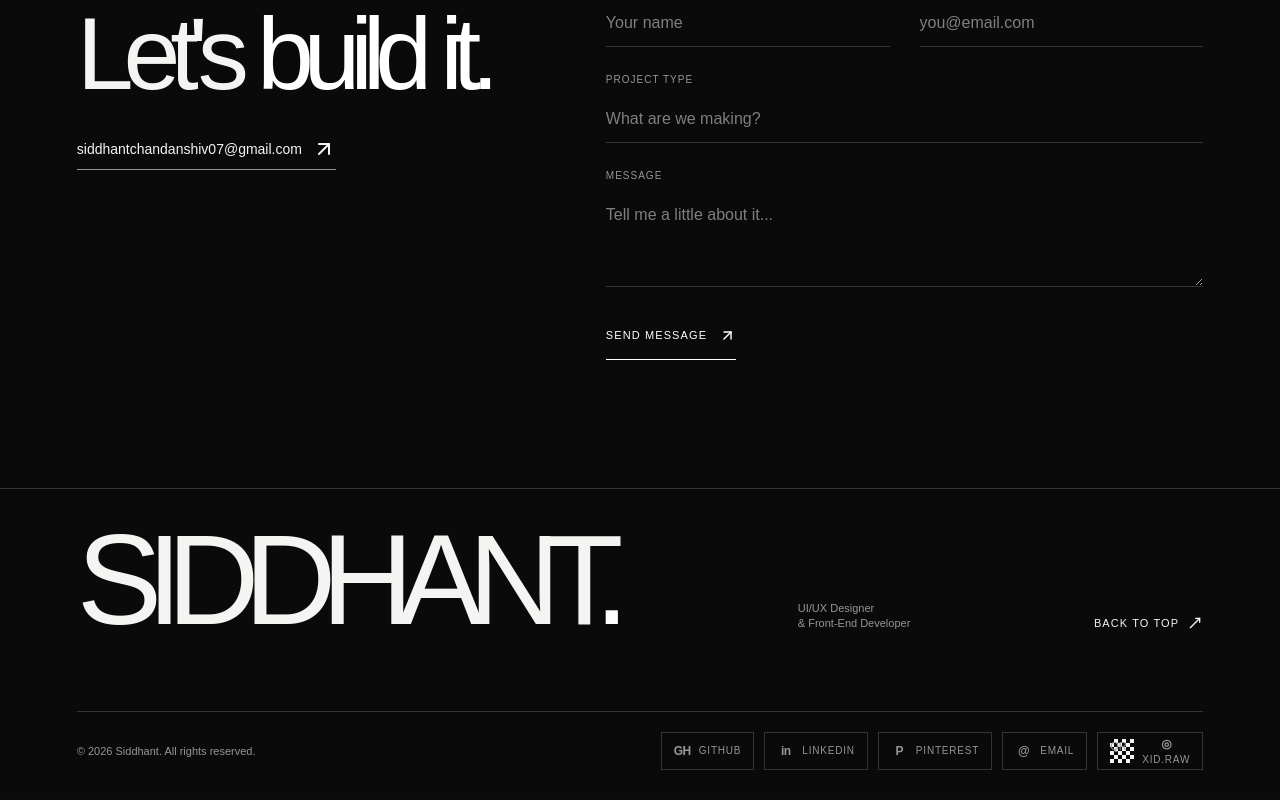
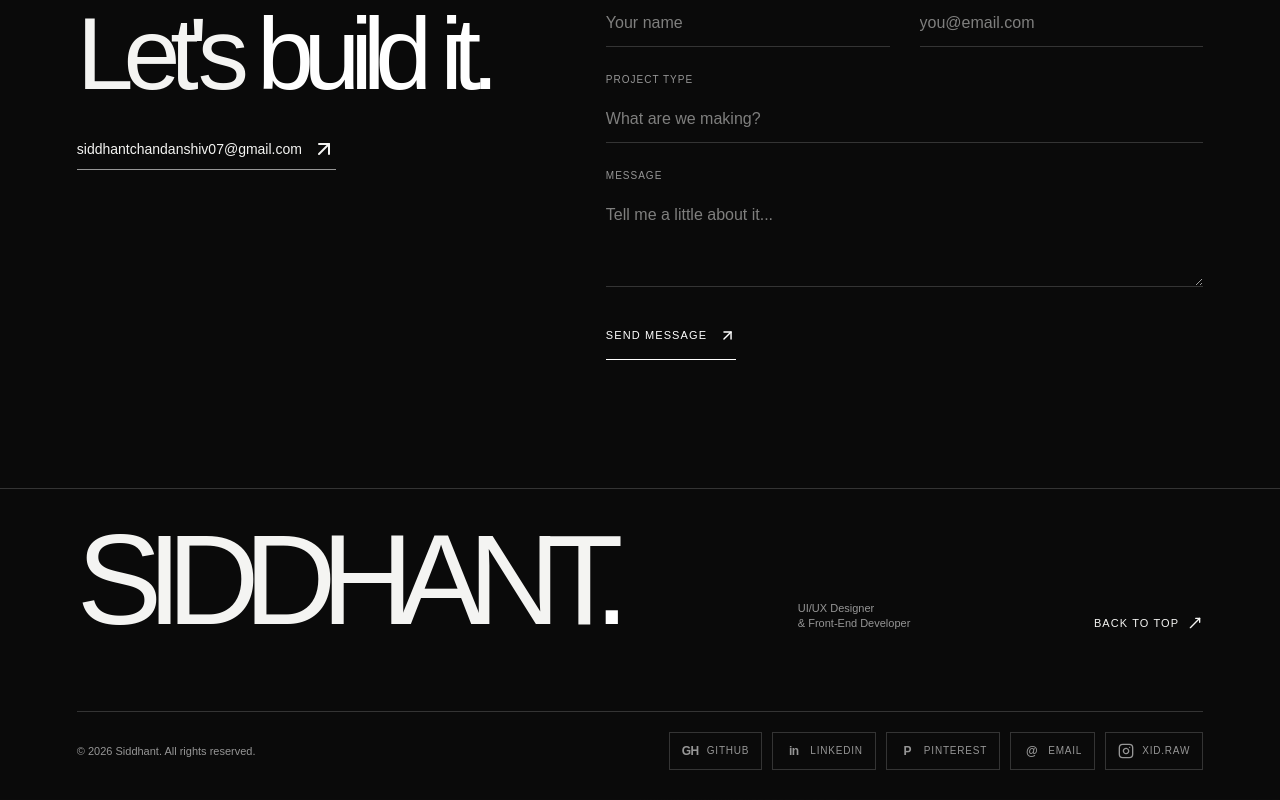
Before and after one commit to Siddhant32/Aboutxid, a Next.js app: page / in a window 1280 px wide. Shown: the part 8559-9359 px from the top of the page. Built offline with nearby package versions, Linux system fonts and the light colour scheme.

Commit message:
Replace Instagram QR with icon
Co-authored-by: Copilot <223556219+Copilot@users.noreply.github.com>

```diff
--- a/app/page.tsx
+++ b/app/page.tsx
@@ -1,7 +1,7 @@
 'use client'
 
 import { useEffect, useState, type PointerEvent } from 'react'
-import { ArrowDownRight, ArrowUpRight, Check, Menu, MoveUpRight, X } from 'lucide-react'
+import { ArrowDownRight, ArrowUpRight, Check, Instagram, Menu, MoveUpRight, X } from 'lucide-react'
 
 const projects = [
   { number: '01', title: 'Zyphr', type: 'WEB PRODUCT · UI/UX · FRONT-END', description: 'A polished digital product experience built around clarity, speed and a confident visual system.', year: '2026', className: 'project-lumora', url: 'https://zyphr-nine.vercel.app' },
@@ -83,7 +83,7 @@ export default function Page() {
 
       <section className="contact section-pad" id="contact"><div className="section-label"><span>07 / Contact</span><span>Let&apos;s make something</span></div><div className="contact-heading"><p>Have an idea?</p><h2>Let&apos;s <em>build it.</em></h2><a className="big-mail" href="mailto:siddhantchandanshiv07@gmail.com">siddhantchandanshiv07@gmail.com <ArrowUpRight /></a></div><form className="contact-form" onSubmit={(event) => { event.preventDefault(); setSubmitted(true) }}>{submitted ? <div className="success-state"><Check size={22} /> Thanks — I&apos;ll be in touch.</div> : <><div className="form-row"><label>Name<input required name="name" placeholder="Your name" /></label><label>Email<input required name="email" type="email" placeholder="you@email.com" /></label></div><label>Project type<input name="project" placeholder="What are we making?" /></label><label>Message<textarea required name="message" rows={3} placeholder="Tell me a little about it..." /></label><button className="submit-button" type="submit">Send message <ArrowUpRight size={17} /></button></>}</form></section>
 
-      <footer className="footer section-pad"><div className="footer-top"><a className="footer-brand" href="#top">SIDDHANT<span>.</span></a><p>UI/UX Designer<br />&amp; Front-End Developer</p><a className="back-top" href="#top">Back to top <MoveUpRight size={16} /></a></div><div className="footer-bottom"><span>© 2026 Siddhant. All rights reserved.</span><div className="socials" aria-label="Social links"><a href="https://github.com/Siddhant32" target="_blank" rel="noreferrer" aria-label="GitHub"><b aria-hidden="true">GH</b><span>GitHub</span></a><a href="https://linkedin.com/in/siddhant-chandanshiv-7b31b5311" target="_blank" rel="noreferrer" aria-label="LinkedIn"><b aria-hidden="true">in</b><span>LinkedIn</span></a><a href="https://pin.it/7yAYosuFm" target="_blank" rel="noreferrer" aria-label="Pinterest"><b aria-hidden="true">P</b><span>Pinterest</span></a><a href="mailto:siddhantchandanshiv07@gmail.com" aria-label="Email"><b aria-hidden="true">@</b><span>Email</span></a><a className="instagram-qr" href="https://www.instagram.com/xid.raw/" target="_blank" rel="noreferrer" aria-label="Instagram"><div className="qr-placeholder" aria-label="Instagram QR code placeholder">QR</div><span><b aria-hidden="true">◎</b> XID.RAW</span></a></div></div></footer>
+      <footer className="footer section-pad"><div className="footer-top"><a className="footer-brand" href="#top">SIDDHANT<span>.</span></a><p>UI/UX Designer<br />&amp; Front-End Developer</p><a className="back-top" href="#top">Back to top <MoveUpRight size={16} /></a></div><div className="footer-bottom"><span>© 2026 Siddhant. All rights reserved.</span><div className="socials" aria-label="Social links"><a href="https://github.com/Siddhant32" target="_blank" rel="noreferrer" aria-label="GitHub"><b aria-hidden="true">GH</b><span>GitHub</span></a><a href="https://linkedin.com/in/siddhant-chandanshiv-7b31b5311" target="_blank" rel="noreferrer" aria-label="LinkedIn"><b aria-hidden="true">in</b><span>LinkedIn</span></a><a href="https://pin.it/7yAYosuFm" target="_blank" rel="noreferrer" aria-label="Pinterest"><b aria-hidden="true">P</b><span>Pinterest</span></a><a href="mailto:siddhantchandanshiv07@gmail.com" aria-label="Email"><b aria-hidden="true">@</b><span>Email</span></a><a className="instagram-link" href="https://www.instagram.com/xid.raw/" target="_blank" rel="noreferrer" aria-label="Instagram"><Instagram size={16} aria-hidden="true" /><span>XID.RAW</span></a></div></div></footer>
     </main>
   )
 }
```
